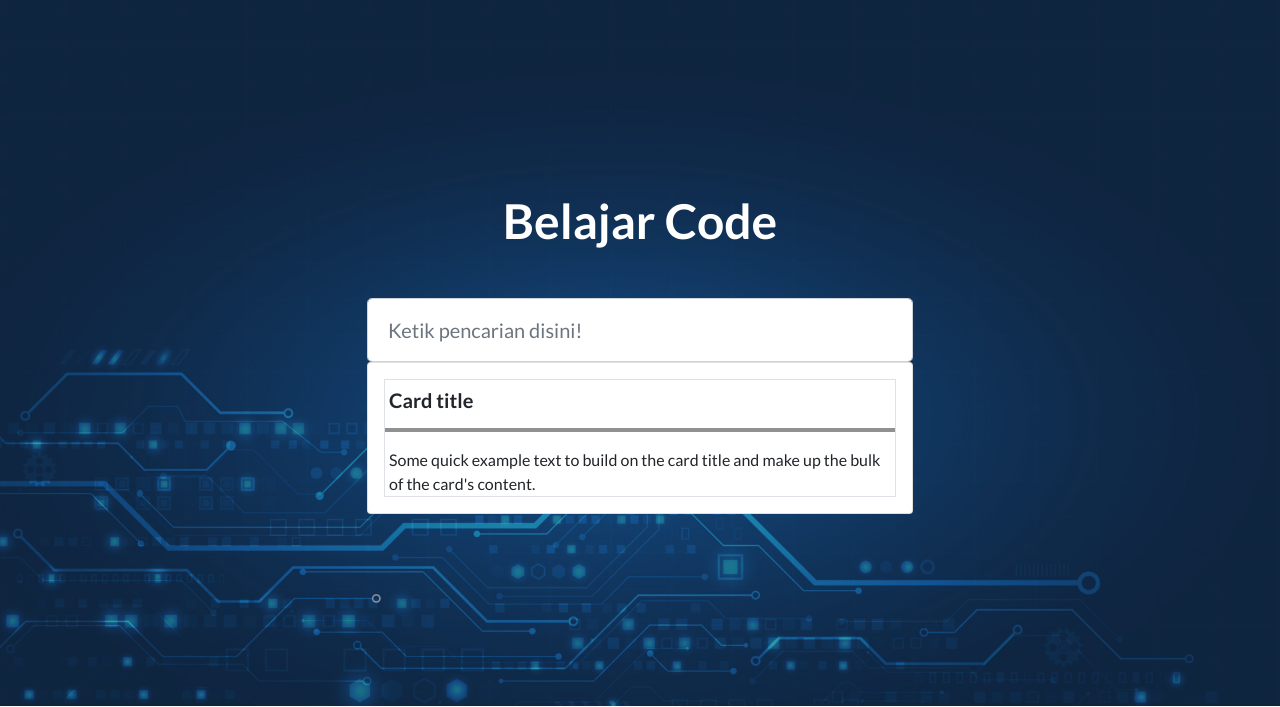
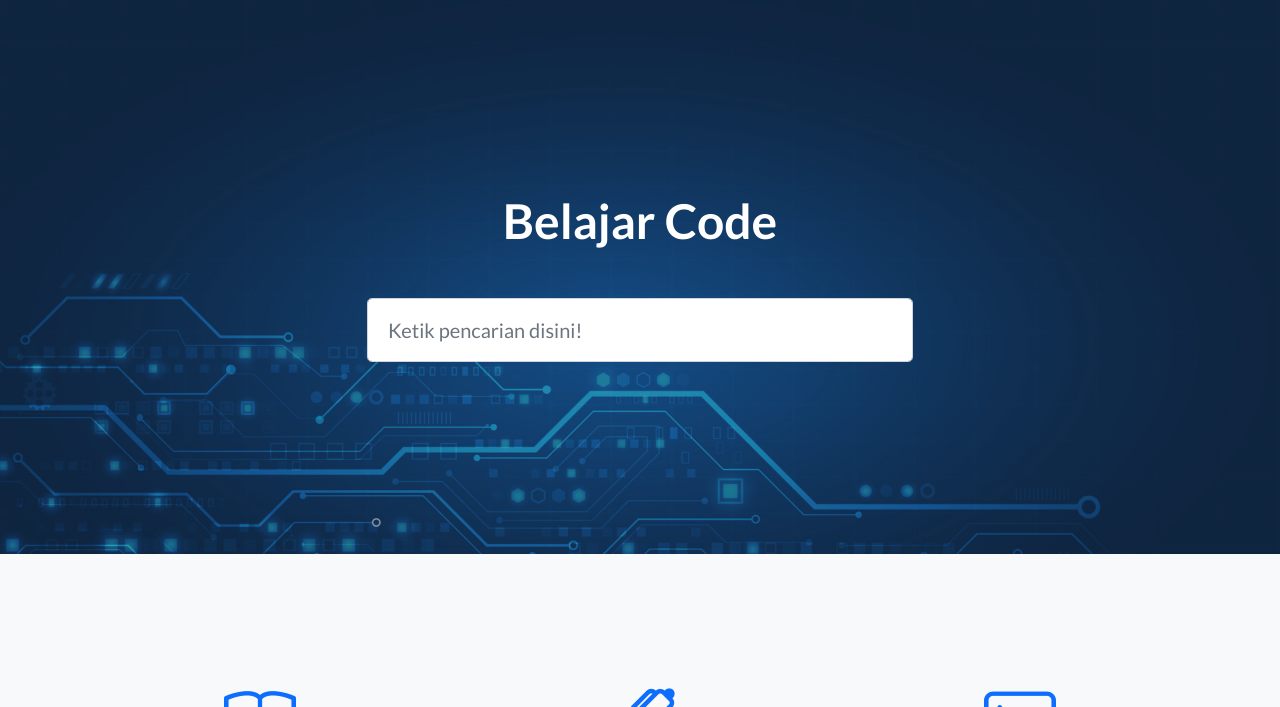
Before and after one commit to kurisu55/e-learning, a PHP site: page / in a window 1280 px wide. Shown: the part 66-773 px from the top of the page. Run offline with PHP 8.4, Linux system fonts and the light colour scheme; some libraries are stand-ins or nearby versions.

Commit message:
Pembuatan live search input berhasil

```diff
--- a/index.php
+++ b/index.php
@@ -8,9 +8,7 @@ if (isset($_SESSION["level"]) == 1) {
 }
 
 // Connet DB
-require 'authentication/db/conn_db.php'
-
-// Query
+require 'authentication/db/conn_db.php';
 
 ?>
 
@@ -53,8 +51,8 @@ require 'authentication/db/conn_db.php'
                 </button>
                 <ul class="dropdown-menu">
                     <li><a class="dropdown-item" href="learn/html">Tutorial HTML</a></li>
+                    <li><a class="dropdown-item" href="learn/js">Tutorial Javascript</a></li>
                     <li><a class="dropdown-item" href="learn/php">Tutorial PHP</a></li>
-                    <li><a class="dropdown-item" href="learn/js">Tutorial Javascript</a></li>
                 </ul>
             </div>
             <!-- Kuis Button -->
@@ -64,8 +62,8 @@ require 'authentication/db/conn_db.php'
                 </button>
                 <ul class="dropdown-menu">
                     <li><a class="dropdown-item" href="kuis/html">Kuis HTML</a></li>
+                    <li><a class="dropdown-item" href="kuis/js">Kuis Javascript</a></li>
                     <li><a class="dropdown-item" href="kuis/php">Kuis PHP</a></li>
-                    <li><a class="dropdown-item" href="kuis/js">Kuis Javascript</a></li>
                 </ul>
             </div>
             <?php if (isset($_SESSION["level"])) {
@@ -89,24 +87,13 @@ require 'authentication/db/conn_db.php'
                     <div class="text-center text-white">
                         <!-- Page heading-->
                         <h1 class="mb-5">Belajar Code</h1>
-                        <form class="form-subscribe" id="contactForm">
-                            <!-- Email address input-->
-                            <div class="row">
-                                <div class="col">
-                                    <input class="form-control form-control-lg" id="searchMateri" type="search" placeholder="Ketik pencarian disini!" />
-                                    <div class="card">
-                                        <div class="card-body">
-                                            <div class="border">
-                                                <h5 class="card-title text-dark mt-2 mx-1" style="text-align: initial;">Card title</h5>
-                                                <hr class="border border-dark border-2 opacity-50">
-                                                <p class="card-text text-dark mx-1" style="text-align: left;">Some quick example text to build on the card title and make up the bulk of the card's content.</p>
-                                            </div>
-                                        </div>
-                                    </div>
-                                </div>
-                                <!-- <div class="col-auto"><button class="btn btn-primary btn-lg" type="submit">Submit</button></div> -->
+                        <div class="row">
+                            <div class="col">
+                                <input class="form-control form-control-lg" id="search" type="search" placeholder="Ketik pencarian disini!" />
+                                <div class="list-group" id="materi"></div>
                             </div>
-                        </form>
+                            <!-- <div class="col-auto"><button class="btn btn-primary btn-lg" type="submit">Submit</button></div> -->
+                        </div>
                     </div>
                 </div>
             </div>
@@ -196,9 +183,29 @@ require 'authentication/db/conn_db.php'
     </footer>
     <!-- Bootstrap core JS-->
     <script src="https://cdn.jsdelivr.net/npm/bootstrap@5.1.3/dist/js/bootstrap.bundle.min.js"></script>
+    <!-- Jquery CDN -->
+    <script src="https://cdnjs.cloudflare.com/ajax/libs/jquery/3.6.3/jquery.min.js" integrity="sha512-STof4xm1wgkfm7heWqFJVn58Hm3EtS31XFaagaa8VMReCXAkQnJZ+jEy8PCC/iT18dFy95WcExNHFTqLyp72eQ==" crossorigin="anonymous" referrerpolicy="no-referrer"></script>
+
     <!-- Core theme JS-->
     <script src="assets/startbootstrap-landing-page-gh-pages/js/scripts.js"></script>
     <script src="https://cdn.startbootstrap.com/sb-forms-latest.js"></script>
+    <script type="text/javascript">
+        $(document).ready(function() {
+            $('#search').keyup(function() {
+                var keyword = $(this).val();
+                $.ajax({
+                    url: 'data-materi.php',
+                    type: 'post',
+                    data: {
+                        keyword: keyword
+                    },
+                    success: function(data) {
+                        $('#materi').html(data);
+                    }
+                });
+            });
+        });
+    </script>
 </body>
 
 </html>
```
